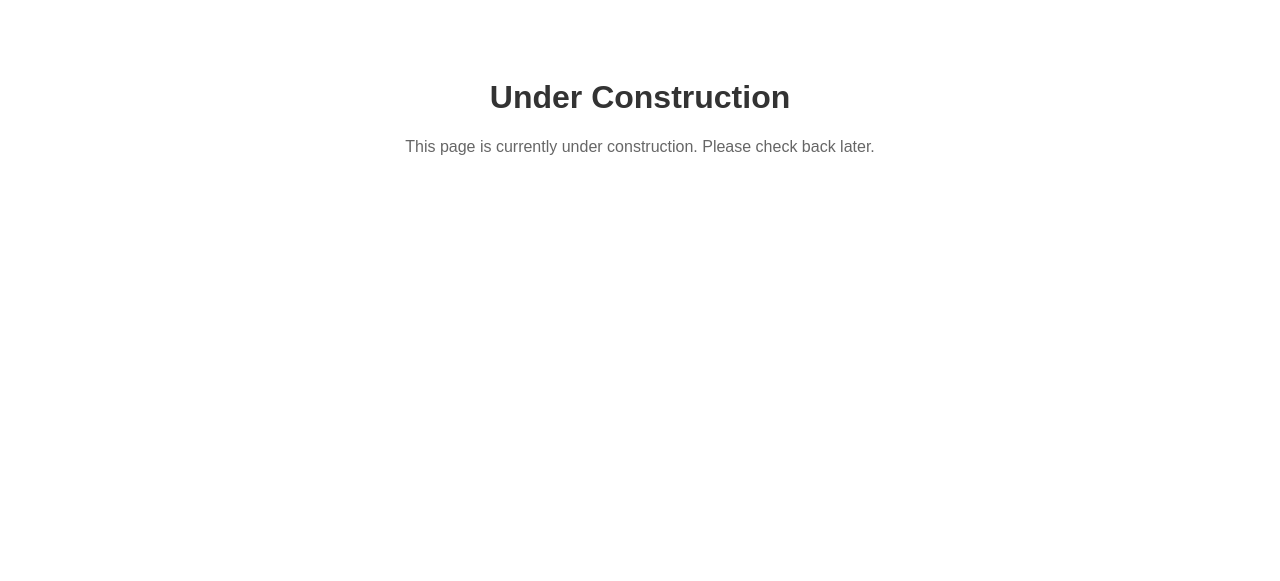
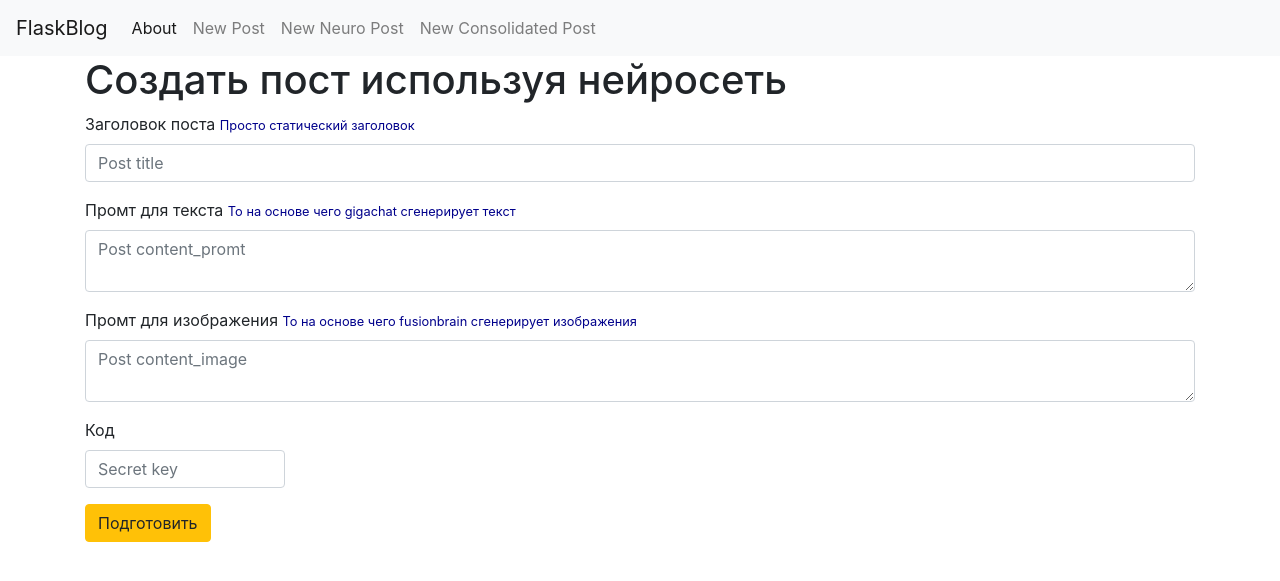
Before and after one commit to ponomarev-prime/F_BLOG, a Flask app: page /create_neuro in a window 1280 px wide. Shown: the top 581 px of the page. Run offline with Flask 3, Linux system fonts and the light colour scheme; some libraries are stand-ins or nearby versions.

Commit message:
giga_text are worked

```diff
--- a/flask_blog_app/__init__.py
+++ b/flask_blog_app/__init__.py
@@ -9,6 +9,7 @@ import telegraph_ctl as a2tph
 import vkontakte_ctl as a2vk
 from db_utils import insert_post, update_post, delete_post, get_post, get_all_posts
 from flask import send_from_directory
+import gigachat_ctl as giga_ch
 
 
 from dotenv import load_dotenv
@@ -24,6 +25,10 @@ app.config['UPLOAD_FOLDER'] = UPLOAD_FOLDER
 DEFAULT_IMAGE_PATH = 'images/default.jpeg'
 
 current_script_directory = os.path.dirname(os.path.abspath(__file__))
+
+def get_neuro_text(promt):
+    result = giga_ch.create_text_by_text(promt)
+    return result
 
 def allowed_file(filename):
     return '.' in filename and filename.rsplit('.', 1)[1].lower() in ALLOWED_EXTENSIONS
@@ -132,7 +137,34 @@ def create():
 
 @app.route('/create_neuro', methods=('GET', 'POST'))
 def create_neuro():
-    return render_template('under_construction.html')
+    post_generated = False
+    post_title = ''
+    post_text = ''
+    post_image = ''
+
+    if request.method == 'POST':
+        post_title = request.form['title']
+        post_text = get_neuro_text(request.form['content_promt'])
+        post_image = request.form['content_image']
+        post_image = "static/images/default.jpeg"
+        passkey = request.form['passkey']
+        createkey = os.getenv('SITE_PASSKEY')
+
+        if passkey != createkey:
+            flash('Key is wrong!')
+            chKey=False
+        else:
+            chKey=True
+        if not post_title:
+            flash('Title is required!')
+            chTitle=False
+        else:
+            chTitle=True
+
+        print(f"title = {post_title},\ncontent_promt = {post_text},\ncontent_image = {post_image},\npasskey = {passkey}")
+        post_generated = True
+
+    return render_template('create_neuro.html', post_generated=post_generated, post_title=post_title, post_text=post_text, post_image=post_image)
 
 @app.route('/create_consolidated', methods=('GET', 'POST'))
 def create_consolidated():
--- a/flask_blog_app/templates/create_neuro.html
+++ b/flask_blog_app/templates/create_neuro.html
@@ -1,28 +1,49 @@
 {% extends 'base.html' %}
 
 {% block content %}
-<h1>{% block title %} Create a New Post by neuro{% endblock %}</h1>
+<h1>{% block title %} Создать пост используя нейросеть{% endblock %}</h1>
 
 <form method="post">
     <div class="form-group">
-        <label for="title">Title</label>
+        <label for="title">Заголовок поста</label>
+        <small style="color: darkblue;">Просто статический заголовок</small>
         <input type="text" name="title"
                placeholder="Post title" class="form-control"
                value="{{ request.form['title'] }}"></input>
     </div>
 
     <div class="form-group">
-        <label for="content">Content</label>
-        <textarea name="content" placeholder="Post content"
-                  class="form-control">{{ request.form['content'] }}</textarea>
+        <label for="content_promt">Промт для текста</label>
+        <small style="color: darkblue;">То на основе чего gigachat сгенерирует текст</small>
+        <textarea name="content_promt" placeholder="Post content_promt"
+                  class="form-control">{{ request.form['content_promt'] }}</textarea>
+    </div>
+
+    <div class="form-group">
+        <label for="content_image">Промт для изображения</label>
+        <small style="color: darkblue;">То на основе чего fusionbrain сгенерирует изображения</small>
+        <textarea name="content_image" placeholder="Post content_image"
+                  class="form-control">{{ request.form['content_image'] }}</textarea>
+    </div>
+
+    <div class="form-group">
+        <label for="content">Код</label>
+        <input type="password" name="passkey" placeholder="Secret key" class="form-control" style="width: 200px;">
     </div>
     <div class="form-group">
-        <label for="content">Pass</label>
-        <textarea name="passkey" placeholder="Secret key"
-                  class="form-control">{{ request.form['passkey'] }}</textarea>
-    </div>
-    <div class="form-group">
-        <button type="submit" class="btn btn-primary">Submit</button>
+        <button type="submit" class="btn btn-warning">Подготовить</button>
     </div>
 </form>
+
+{% if post_generated %}
+<hr>
+    <div class="post">
+        <h2>{{ post_title }}</h2>
+        <img src="{{post_image}}" alt="Generated Image" style="max-width: 100%; max-height: 800px;">
+        <p>{{ post_text }}</p>
+        <div class="form-group">
+            <button type="submit" class="btn btn-primary">Отправить</button>
+        </div>
+    </div>
+{% endif %}
 {% endblock %}
```
Also changed, not shown: gigachat_ctl/__init__.py (renamed from gigachat_ctl/gen_text_by_gigachat.py).
